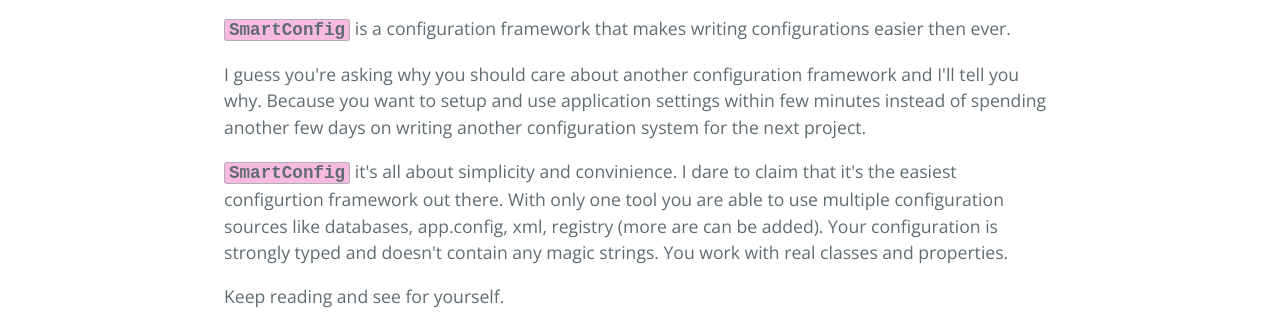
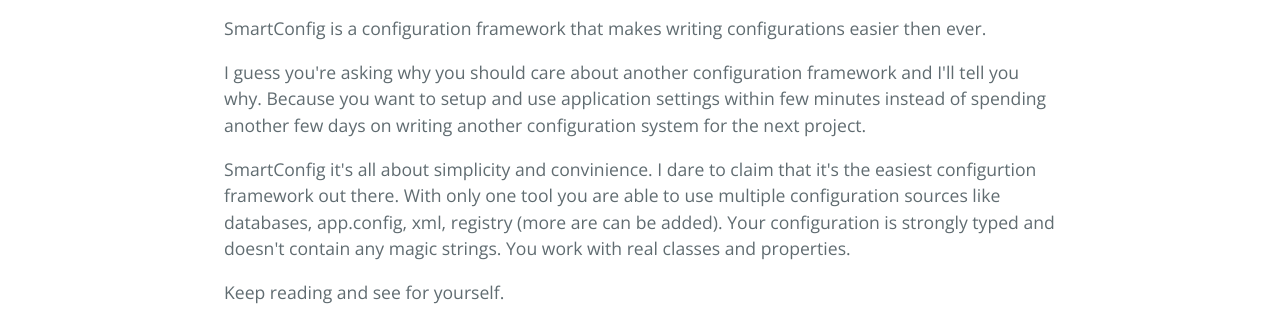
Before and after one commit to he-dev/SmartConfig, a plain HTML site: page index.html in a window 1280 px wide. Shown: the part 470-800 px from the top of the page. Drawn offline with nearby package versions, Linux system fonts and the light colour scheme.

Commit message:
Update lts-custom.css

```diff
--- a/stylesheets/lts-custom.css
+++ b/stylesheets/lts-custom.css
@@ -1,9 +1,4 @@
 
 div.lts span.app {
-    font-weight: bold;
-    font-family: monospace;
-    background-color: #f8bae1;
-    border: 1px solid #B0B0B0;
-    border-radius: 3px;
-    padding: 0 4px;
+
 }
```
